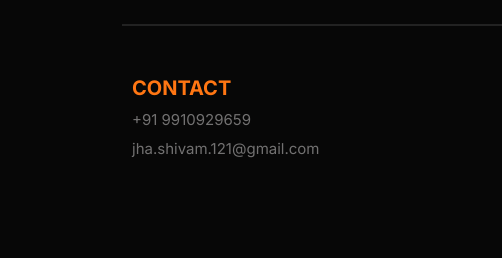
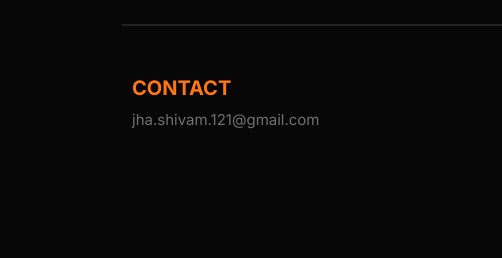
Before and after one commit to shivamjha121/CV, a plain HTML site: page index.html in a window 1280 px wide. Shown: the part 1335-1593 px from the top of the page, 158-660 px from the left. Drawn offline with nearby package versions, Linux system fonts and the light colour scheme.

Commit message:
Update index.html

```diff
--- a/index.html
+++ b/index.html
@@ -140,9 +140,9 @@
       <div class="contact">
         <h3 class="title">Contact</h3>
         <div class="contact_info">
-          <p class="description">
+<!--           <p class="description">
             +91 9910929659
-          </p>
+          </p> -->
           <p class="description">
             jha.shivam.121@gmail.com
           </p>
```
